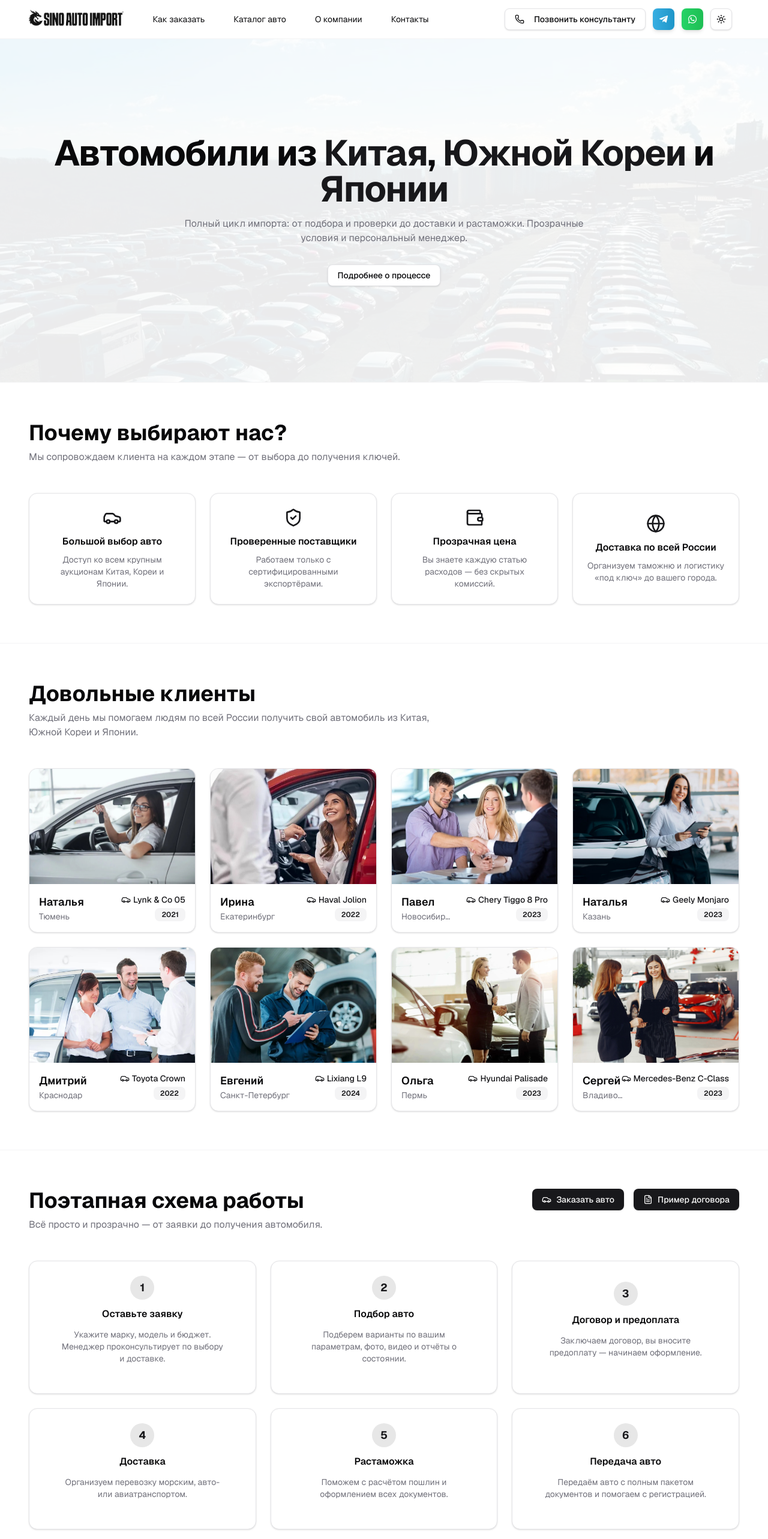
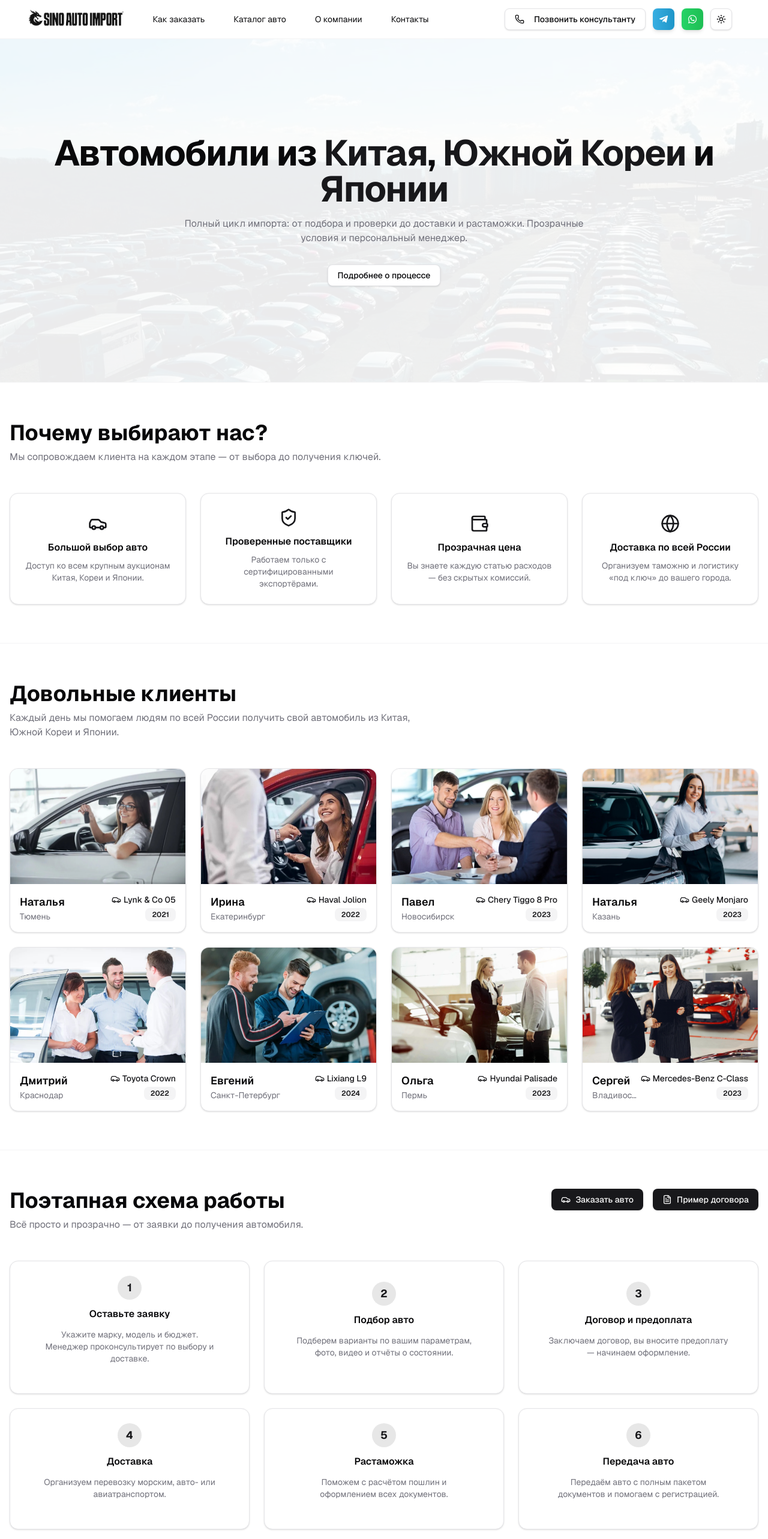
Before and after one commit to sergeydanilchuk/sino-auto-import-site, a Next.js app: page / in a window 1280 px wide. Shown: the top 2566 px of the page at 60% size. Built offline with nearby package versions, Linux system fonts and the light colour scheme.

Commit message:
fix: уменьшены боковые отступы на мобильных до 10px

```diff
--- a/app/page.tsx
+++ b/app/page.tsx
@@ -25,7 +25,7 @@
   return (
     <div className="flex flex-col">
       {/* Секция с картинкой и главным текстом */}
-      <section className="relative flex flex-col items-center justify-center text-center py-24 md:py-40 px-12 overflow-hidden">
+      <section className="relative flex flex-col items-center justify-center text-center py-24 md:py-40 px-4 overflow-hidden">
         <motion.h1
           initial={{ opacity: 0, y: 30 }}
           animate={{ opacity: 1, y: 0 }}
@@ -61,7 +61,7 @@
 
       {/* Почему выбирают нас? */}
       <section className="py-16 border-t border-border/40">
-        <div className="container mx-auto px-12">
+        <div className="container mx-auto px-4">
           <motion.h2
             initial={{ opacity: 0, y: 20 }}
             animate={{ opacity: 1, y: 0 }}
@@ -115,7 +115,7 @@
 
       {/* Клиенты */}
       <section className="py-16 border-t border-border/40">
-        <div className="container mx-auto px-12">
+        <div className="container mx-auto px-4">
           <motion.h2
             initial={{ opacity: 0, y: 20 }}
             animate={{ opacity: 1, y: 0 }}
@@ -259,7 +259,7 @@
                       <div className="mt-4 mb-5 bg-muted/60 p-5 rounded-lg border border-border relative">
                         <Quote className="absolute -top-3 -left-2 w-6 h-6 text-muted-foreground/50" />
                         <p className="text-sm sm:text-base text-muted-foreground leading-relaxed text-center sm:text-left italic">
-                          “{client.review}”
+                          " {client.review} "
                         </p>
                         <Quote className="absolute -bottom-3 -right-2 w-6 h-6 text-muted-foreground/50 rotate-180" />
                       </div>
@@ -285,7 +285,7 @@
 
       {/* Этапы работы */}
       <section className="py-16 border-t border-border/40">
-        <div className="container mx-auto px-12">
+        <div className="container mx-auto px-4">
           {/* Заголовок и кнопки справа */}
           <div className="flex flex-col md:flex-row md:items-start md:justify-between gap-4 mb-12">
             <div>
@@ -385,7 +385,7 @@
 
       {/* Контакты */}
       <section id="contacts" className="py-20 border-t border-border/40 bg-muted/30">
-        <div className="container mx-auto px-12">
+        <div className="container mx-auto px-4">
           <motion.h2
             initial={{ opacity: 0, y: 20 }}
             animate={{ opacity: 1, y: 0 }}
```
